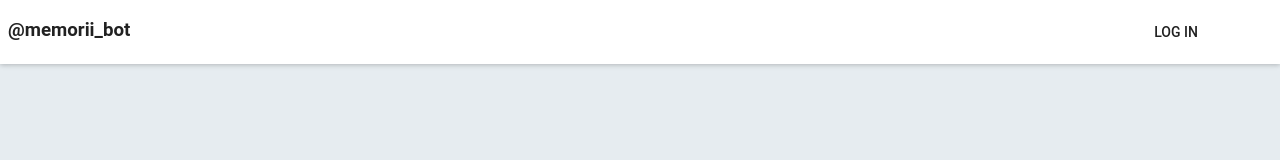
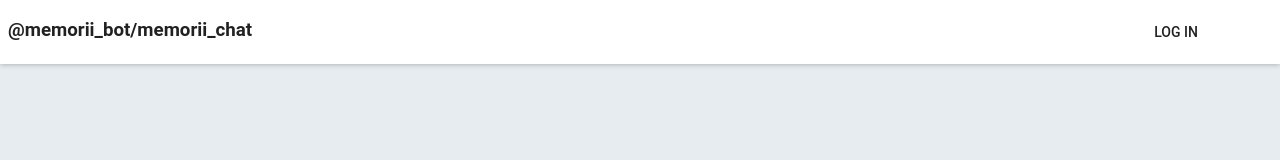
Before and after one commit to KarinaDavtyan/memorii, a React (Create React App) app: page / in a window 1280 px wide. Shown: the top 160 px of the page. Built offline with nearby package versions, Linux system fonts and the light colour scheme.

Commit message:
refactor: bar element

```diff
--- a/src/containers/AppBar.js
+++ b/src/containers/AppBar.js
@@ -7,6 +7,44 @@ import { Link } from 'react-router-dom';
 
 class AppBar extends React.Component {
 
+  renderLinks = () => {
+    return (
+      <div className='Links'>
+        <a href='https://web.telegram.org/#/im?p=@memorii_bot'>
+          <h3>
+            @memorii_bot
+          </h3>
+        </a>
+        <h3>
+          /
+        </h3>
+        <Link to='/chat'>
+          <h3>
+            memorii_chat
+          </h3>
+        </Link>
+      </div>
+    )
+  }
+
+  renderLogButton = () => {
+    return (
+      this.props.auth
+        ?
+        <div>
+          <FlatButton
+            label='Log Out'
+            onClick={this.props.clearAuthorization}
+          />
+        </div>
+        :
+        <Link to='/login'>
+          <FlatButton
+            label='Log In'
+          />
+        </Link>
+    )
+  }
   render () {
     const style = {
       left: {
@@ -23,31 +61,8 @@ class AppBar extends React.Component {
       <div className="AppBar">
         <Bar
           style={style.main}
-          iconElementLeft={
-            <div>
-              <a href='https://web.telegram.org/#/im?p=@memorii_bot'>
-                <h3>
-                  @memorii_bot
-                </h3>
-              </a>
-            </div>
-          }
-          iconElementRight={
-            this.props.auth
-              ?
-              <div>
-                <FlatButton
-                  label='Log Out'
-                  onClick={this.props.clearAuthorization}
-                />
-              </div>
-              :
-              <Link to='/login'>
-                <FlatButton
-                  label='Log In'
-                />
-              </Link>
-          }
+          iconElementLeft={this.renderLinks()}
+          iconElementRight={this.renderLogButton()}
           iconStyleLeft={style.left}
           iconStyleRight={style.right}
         />
```
